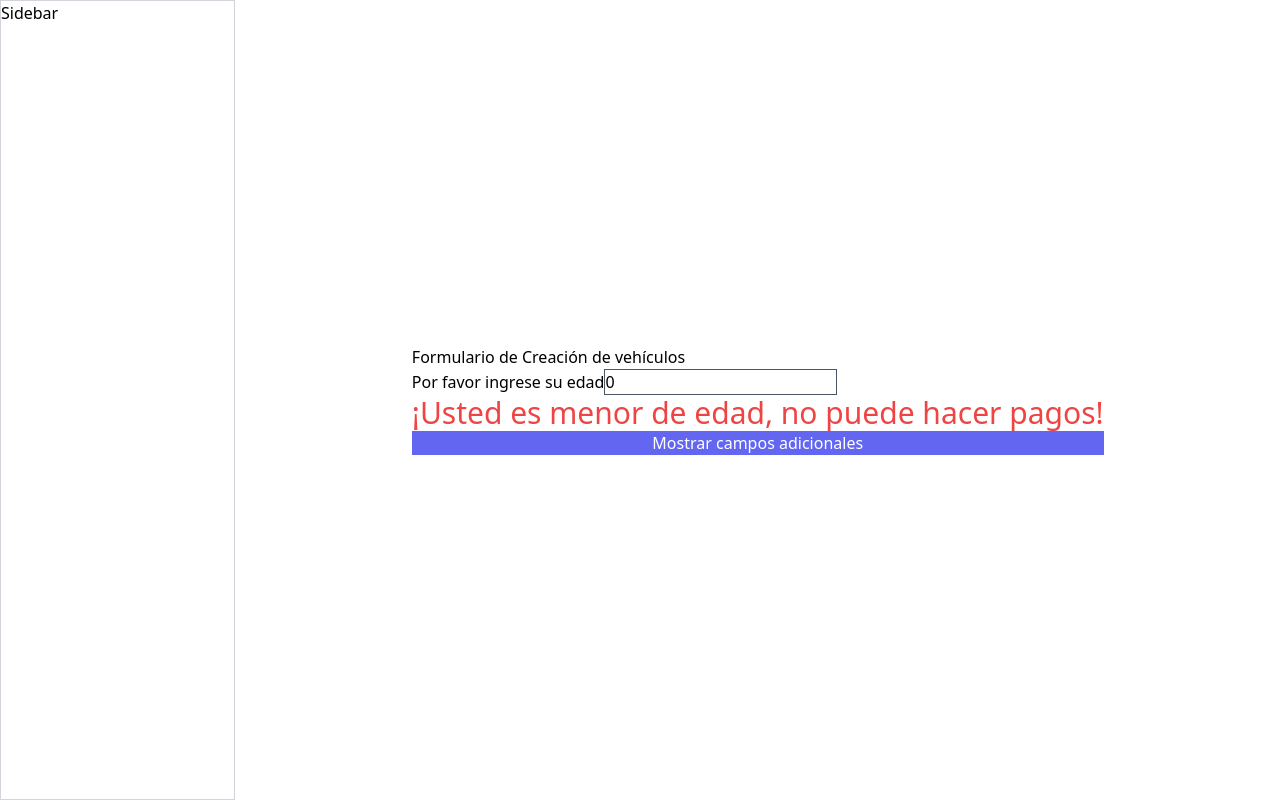
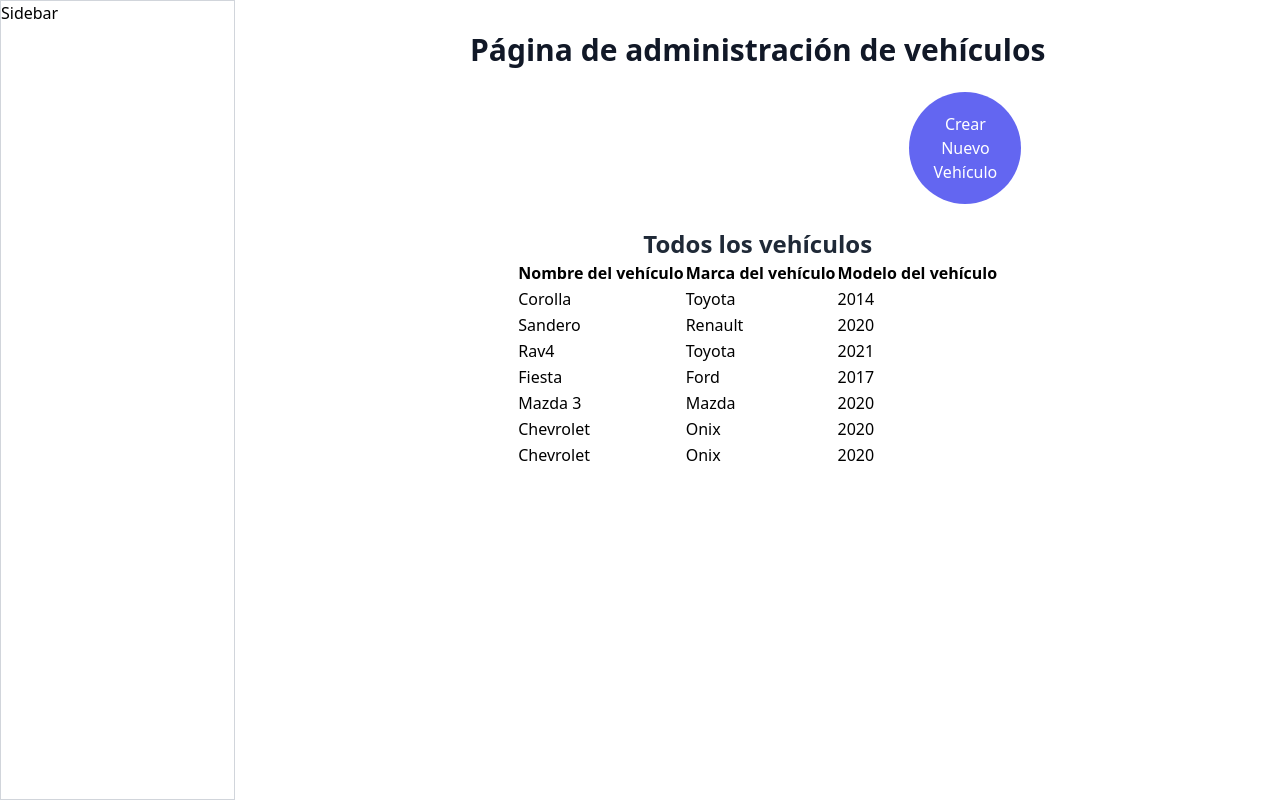
Before and after one commit to Mision-TIC-Ciclo-3/concesionario-multimarca, a React (Create React App) app: page /admin/vehiculos in a window 1280 px wide. Built offline with nearby package versions, Linux system fonts and the light colour scheme.

Commit message:
agregar tabla y formulario de creacion de vehiculos

```diff
--- a/src/pages/admin/Vehiculos.jsx
+++ b/src/pages/admin/Vehiculos.jsx
@@ -3,71 +3,131 @@
 // realizar un formulario que le pida al usuario su edad y muestre un mensaje
 // que diga si el usuario es mayor de edad o no
 
+const vehiculosBackend = [
+  {
+    nombre: 'Corolla',
+    marca: 'Toyota',
+    modelo: 2014,
+  },
+  {
+    nombre: 'Sandero',
+    marca: 'Renault',
+    modelo: 2020,
+  },
+  {
+    nombre: 'Rav4',
+    marca: 'Toyota',
+    modelo: 2021,
+  },
+  {
+    nombre: 'Fiesta',
+    marca: 'Ford',
+    modelo: 2017,
+  },
+  {
+    nombre: 'Mazda 3',
+    marca: 'Mazda',
+    modelo: 2020,
+  },
+  {
+    nombre: 'Chevrolet',
+    marca: 'Onix',
+    modelo: 2020,
+  },
+  {
+    nombre: 'Chevrolet',
+    marca: 'Onix',
+    modelo: 2020,
+  },
+];
+
 const Vehiculos = () => {
-  const [edad, setEdad] = useState(0);
-  const [esMenorDeEdad, setEsMenorDeEdad] = useState(false);
-  const [mostrarCamposAdicionales, setMostrarCamposAdicionales] = useState(false);
+  const [mostrarTabla, setMostrarTabla] = useState(true);
+  const [vehiculos, setVehiculos] = useState([]);
+  const [textoBoton, setTextoBoton] = useState('Crear Nuevo Vehículo');
 
   useEffect(() => {
-    if (edad >= 18) {
-      setEsMenorDeEdad(false);
+    //obtener lista de vehículos desde el backend
+    setVehiculos(vehiculosBackend);
+  }, []);
+
+  useEffect(() => {
+    if (mostrarTabla) {
+      setTextoBoton('Crear Nuevo Vehículo');
     } else {
-      setEsMenorDeEdad(true);
+      setTextoBoton('Mostrar Todos los vehículos');
     }
-  }, [edad]);
-
+  }, [mostrarTabla]);
   return (
-    <form className='flex flex-col'>
-      <h2>Formulario de Creación de vehículos</h2>
-      <label htmlFor='edad'>
-        Por favor ingrese su edad
-        <input
-          value={edad}
-          onChange={(e) => {
-            setEdad(e.target.value);
+    <div className='flex h-full w-full flex-col items-center justify-start p-8'>
+      <div className='flex flex-col'>
+        <h2 className='text-3xl font-extrabold text-gray-900'>
+          Página de administración de vehículos
+        </h2>
+        <button
+          onClick={() => {
+            setMostrarTabla(!mostrarTabla);
           }}
-          className='border border-gray-600'
-          name='edad'
-          type='number'
-        />
-      </label>
-      {esMenorDeEdad ? (
-        <span className='text-3xl text-red-500'>
-          ¡Usted es menor de edad, no puede hacer pagos!
-        </span>
+          className='text-white bg-indigo-500 p-5 rounded-full m-6 w-28 self-end'
+        >
+          {textoBoton}
+        </button>
+      </div>
+      {mostrarTabla ? (
+        <TablaVehiculos listaVehiculos={vehiculos} />
       ) : (
-        <span className='text-3xl text-green-500'>
-          ¡Usted es mayor de edad, sí puede hacer pagos!
-        </span>
+        <FormularioCreacionVehiculos />
       )}
-      <button
-        onClick={() => setMostrarCamposAdicionales(!mostrarCamposAdicionales)}
-        type='button'
-        className='text-white bg-indigo-500'
-      >
-        Mostrar campos adicionales
-      </button>
-      {mostrarCamposAdicionales && (
-        <div>
-          <input className='border bg-gray-400 my-2 p-3' placeholder='dato nuevo' type='text' />
-          <input className='border bg-gray-400 my-2 p-3' placeholder='dato nuevo' type='text' />
-          <input className='border bg-gray-400 my-2 p-3' placeholder='dato nuevo' type='text' />
-          <input className='border bg-gray-400 my-2 p-3' placeholder='dato nuevo' type='text' />
-          <input className='border bg-gray-400 my-2 p-3' placeholder='dato nuevo' type='text' />
-        </div>
-      )}
-    </form>
+    </div>
   );
 };
 
-// if (esMenorDeEdad) {
-//   return (
-//     <span className='text-3xl text-red-500'>¡Usted es menor de edad, no puede hacer pagos!</span>
-//   );
-// } else {
-//   return (
-//     <span className='text-3xl text-green-500'>¡Usted es mayor de edad, sí puede hacer pagos!</span>
-//   );
-// }
+const TablaVehiculos = ({ listaVehiculos }) => {
+  useEffect(() => {
+    console.log('este es el listado de vehiculos en el componente de tabla', listaVehiculos);
+  }, [listaVehiculos]);
+  return (
+    <div className='flex flex-col items-center justify-center'>
+      <h2 className='text-2xl font-extrabold text-gray-800'>Todos los vehículos</h2>
+      <table>
+        <thead>
+          <tr>
+            <th>Nombre del vehículo</th>
+            <th>Marca del vehículo</th>
+            <th>Modelo del vehículo</th>
+          </tr>
+        </thead>
+        <tbody>
+          {listaVehiculos.map((vehiculo) => {
+            return (
+              <tr>
+                <td>{vehiculo.nombre}</td>
+                <td>{vehiculo.marca}</td>
+                <td>{vehiculo.modelo}</td>
+              </tr>
+            );
+          })}
+        </tbody>
+      </table>
+    </div>
+  );
+};
+
+const FormularioCreacionVehiculos = () => {
+  return (
+    <div className='flex flex-col items-center justify-center'>
+      <h2 className='text-2xl font-extrabold text-gray-800'>Crear nuevo vehículo</h2>
+      <form className='grid grid-cols-2'>
+        <input className='bg-gray-50 border border-gray-600 p-2 rounded-lg m-2' type='text' />
+        <input className='bg-gray-50 border border-gray-600 p-2 rounded-lg m-2' type='text' />
+        <input className='bg-gray-50 border border-gray-600 p-2 rounded-lg m-2' type='text' />
+        <input className='bg-gray-50 border border-gray-600 p-2 rounded-lg m-2' type='text' />
+        <button className='col-span-2 bg-green-400 p-2 rounded-full shadow-md hover:bg-green-600 text-white'>
+          Guardar vehiculo
+        </button>
+      </form>
+    </div>
+  );
+};
 
 export default Vehiculos;
```
